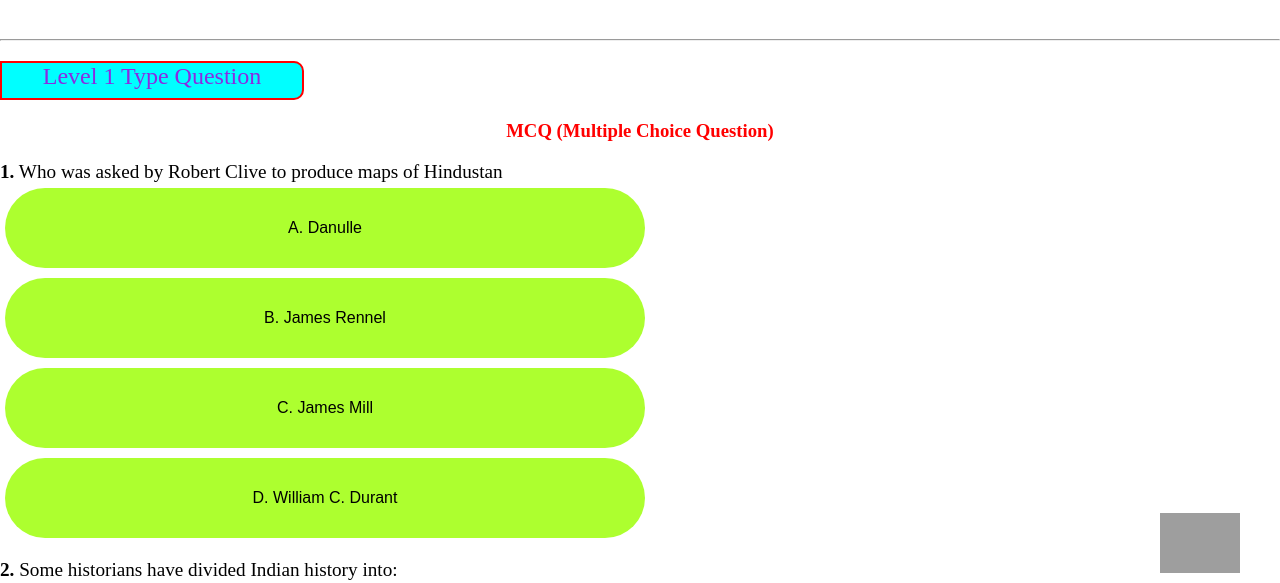
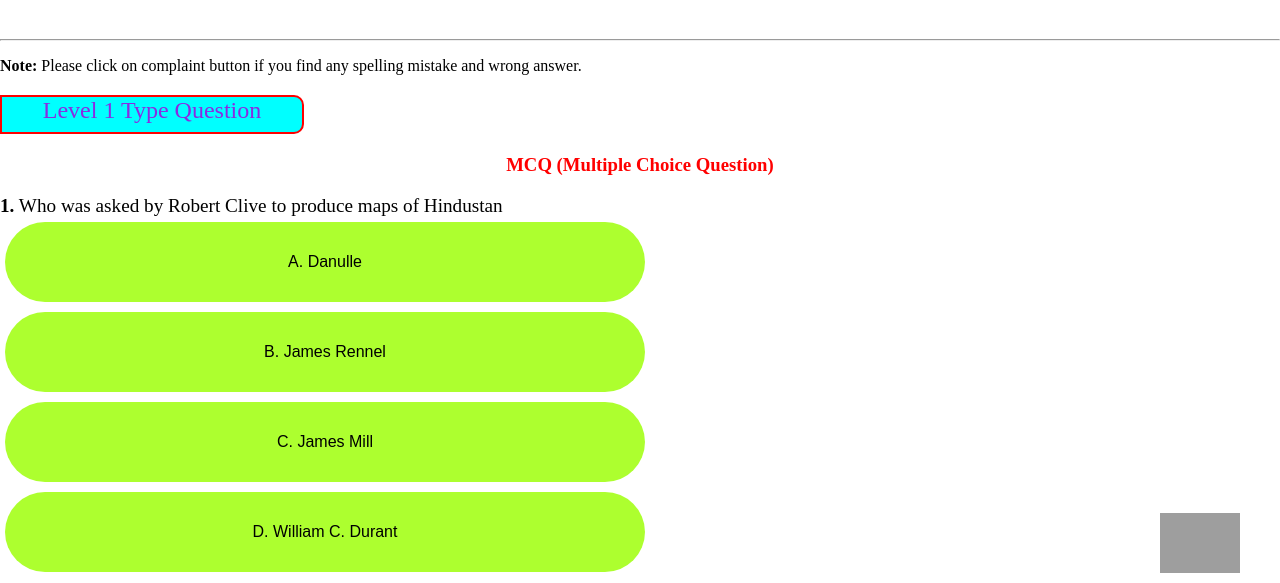
Before and after one commit to QuizLeapsBooks/NCERT_Class-8_History_Chapter-1_Introduction-How-Where_and_When, a plain HTML site: page index.html in a window 1280 px wide. Shown: the part 193-776 px from the top of the page. Drawn offline with Linux system fonts and the light colour scheme; grey boxes are pictures that could not be loaded.

Commit message:
Update index.html

```diff
--- a/index.html
+++ b/index.html
@@ -16,6 +16,7 @@
     <button  class="homebox"><a href="/class8ncertsocialsciencechapter.html">Return Back</a></button>
     <h1>Lets Do Questions   (Chapter-1)</h1>
     <h1>Introduction: How, Where and When</h1><hr>
+    <p><b>Note:</b> Please click on complaint button if you find any spelling mistake and wrong answer.</p>
     <div class="home"></div>
     <h2>Level 1 Type Question</h2>
     <b>
```
